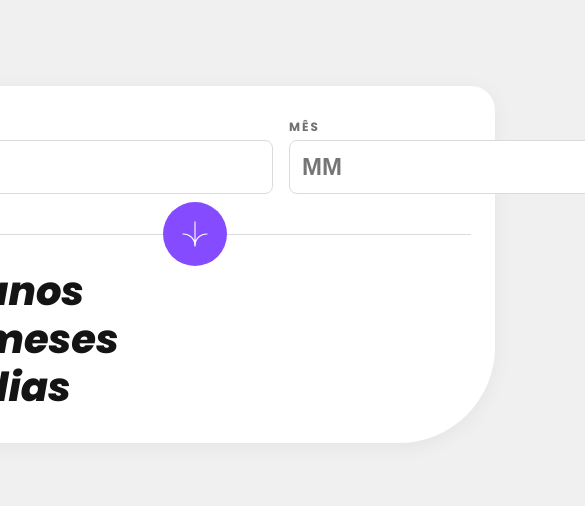
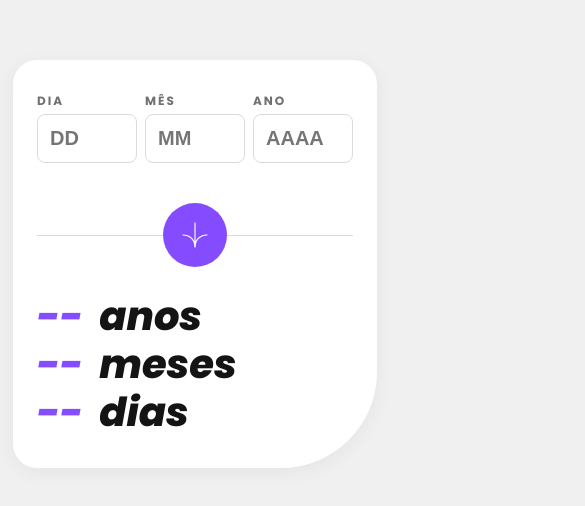
Before and after one commit to athaliba/CALCULADORA-DE-IDADE, a React (Vite) app: page / in a window 390 px wide. Shown: the part 158-664 px from the top of the page, 585 px wide, since content can reach past the window. Built offline with nearby package versions, Linux system fonts and the light colour scheme.

Commit message:
Responsividade
Arrumada

```diff
--- a/src/styles/AgeCalculator.css
+++ b/src/styles/AgeCalculator.css
@@ -98,30 +98,47 @@
     font-style: italic;
   }
 
-  /* Responsivo */
-  @media (max-width: 600px) {
+  @media (max-width: 768px) {
     .idade-container {
       padding: 2rem 1.5rem;
       border-radius: 1.5rem 1.5rem 6rem 1.5rem;
-    }
-
-    .inputs {
-      gap: 1rem;
-    }
-
-    .campo {
-      width: 100%;
+      margin: 2rem 1rem;
     }
 
     form {
       flex-direction: column;
+      padding-bottom: 4.5rem; /* espaço pro botão */
+      position: relative;
+    }
+
+    .inputs {
+      display: flex;
+      justify-content: space-between;
+      width: 100%;
+      gap: 0.5rem;
+    }
+
+    .campo {
+      flex: 1;
+    }
+
+    .campo input {
+      font-size: 1.25rem;
     }
 
     .botao-calcular {
       position: absolute;
+      bottom: -32px;
       left: 50%;
-      bottom: -32px;
       transform: translateX(-50%);
+      z-index: 5;
+      width: 64px;
+      height: 64px;
+    }
+
+    .resultado {
+      margin-top: 3.5rem;
+      text-align: left;
     }
 
     .resultado h2 {
```
